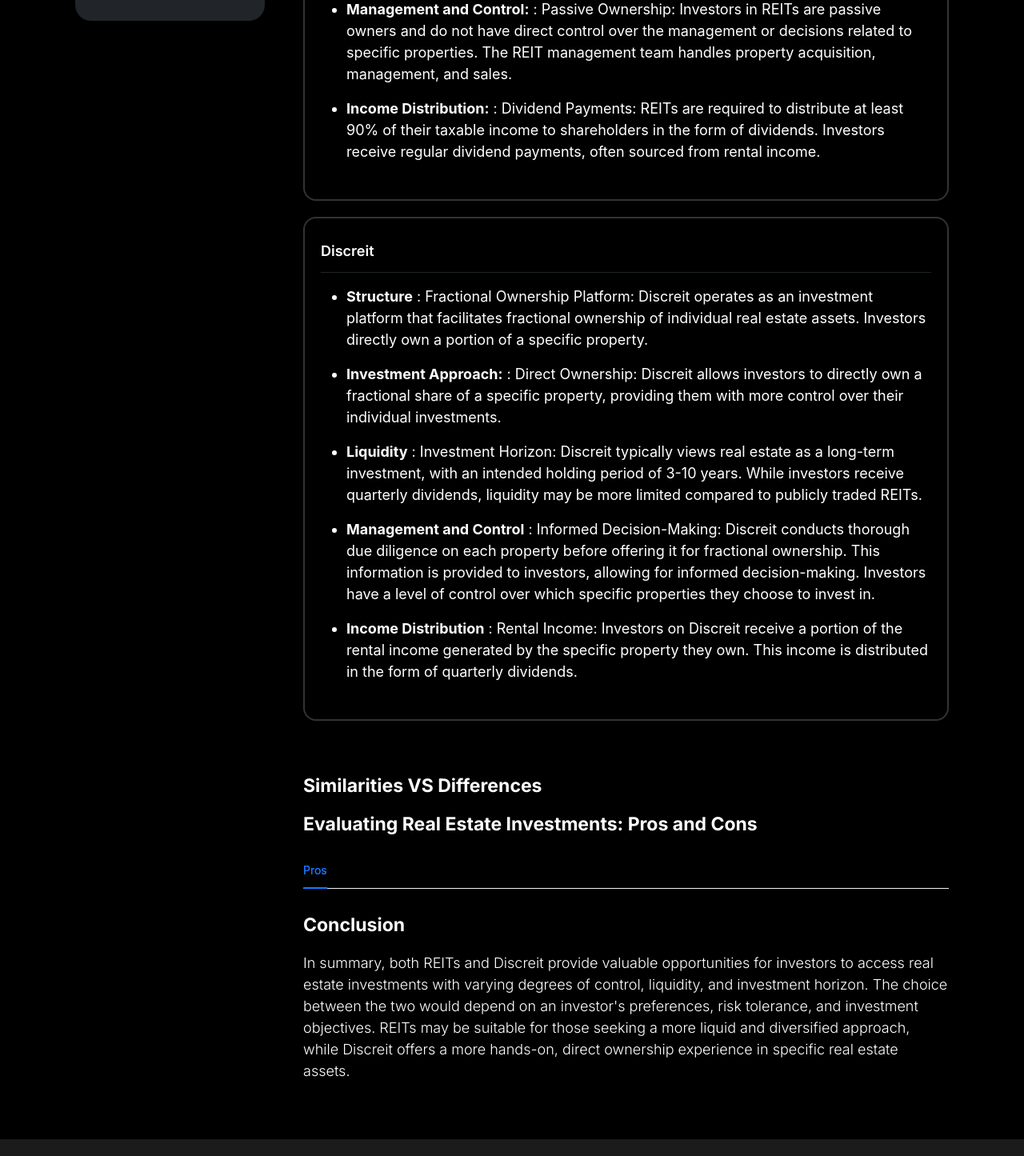
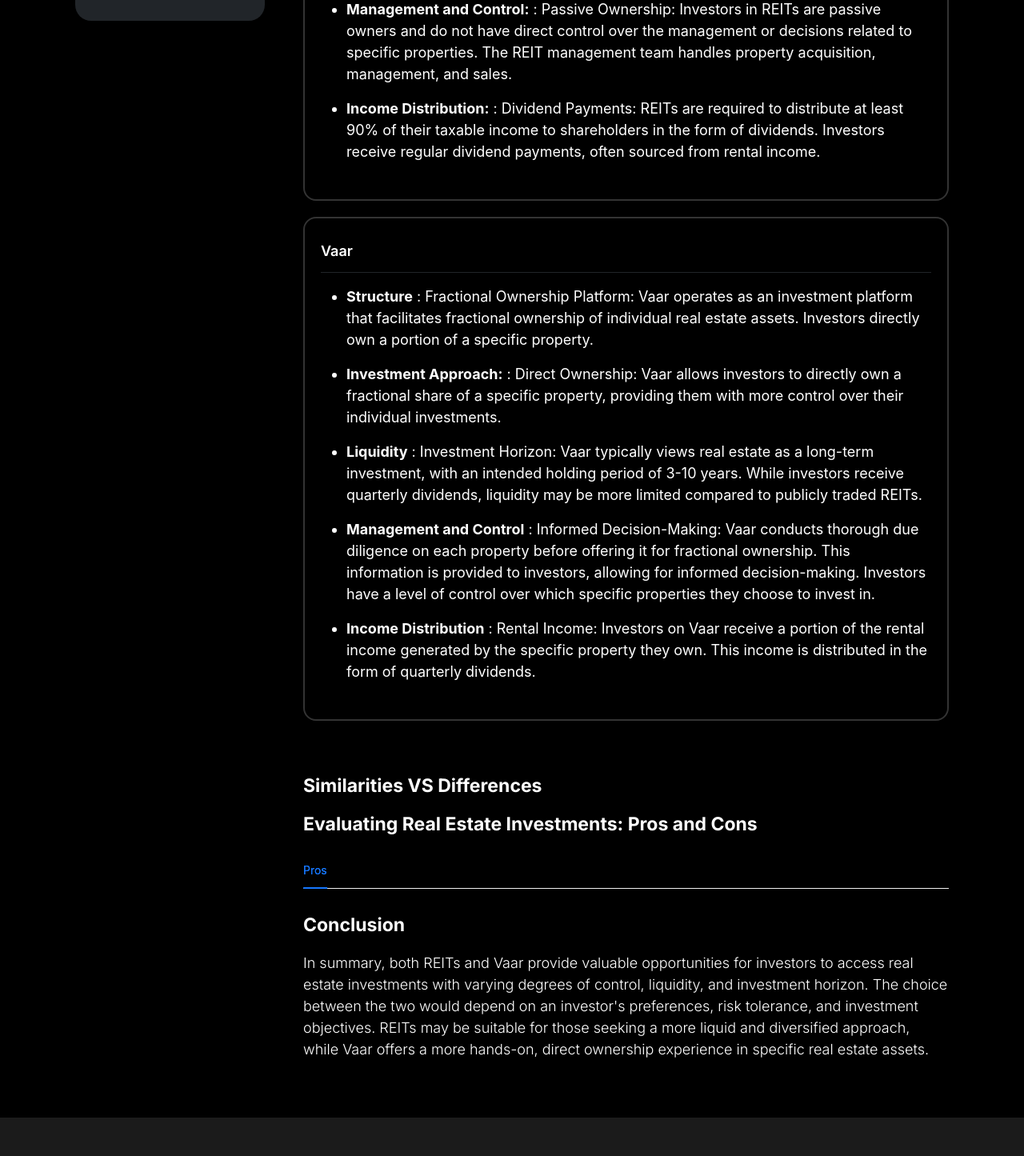
Before and after one commit to webtesting22/vaar, a React (Vite) app: page /SingleResource13 in a window 1280 px wide. Shown: the part 1330-2775 px from the top of the page at 80% size. Built offline with nearby package versions, Linux system fonts and the light colour scheme.

Commit message:
distric to vaar changes

```diff
--- a/src/Components/AllResources/AllResources.jsx
+++ b/src/Components/AllResources/AllResources.jsx
@@ -15,7 +15,7 @@ function AllResources() {
             <section>
                 <div className="container">
                     <div>
-                        <h1 style={{ fontSize: "50px",color:"white",fontWeight:"300" }}>All resources</h1>
+                        <h1 style={{ fontSize: "50px",color:"white",fontWeight:"300" }}>101 Real Estate</h1>
                         {/* <select class="form-select" aria-label="Default select example">
                             <option selected>Topics</option>
                             <option value="1">One</option>
--- a/src/Components/AllResources/Allresources.css
+++ b/src/Components/AllResources/Allresources.css
@@ -28,10 +28,13 @@
    /* border: 1px solid red; */
    width: 100%;
 }
+.module-box:hover .all-resources-box h4{
+   color: #D4F604;
+}
 
 .module-box img {
    width: 100%;
-   height: 30vh;
+   height: 100%;
    border-radius: 20px;
 }
 
--- a/src/Components/AllResources/Resources13/SingleResource13.jsx
+++ b/src/Components/AllResources/Resources13/SingleResource13.jsx
@@ -54,27 +54,27 @@ function SingleResource13() {
             ]
         },
         {
-            cardMainTitle: "Discreit",
+            cardMainTitle: "Vaar",
             cardDetails: [
                 {
                     mainPoint: "Structure",
-                    Descriptions: "Fractional Ownership Platform: Discreit operates as an investment platform that facilitates fractional ownership of individual real estate assets. Investors directly own a portion of a specific property."
+                    Descriptions: "Fractional Ownership Platform: Vaar operates as an investment platform that facilitates fractional ownership of individual real estate assets. Investors directly own a portion of a specific property."
                 },
                 {
                     mainPoint: "Investment Approach:",
-                    Descriptions: "Direct Ownership: Discreit allows investors to directly own a fractional share of a specific property, providing them with more control over their individual investments."
+                    Descriptions: "Direct Ownership: Vaar allows investors to directly own a fractional share of a specific property, providing them with more control over their individual investments."
                 },
                 {
                     mainPoint: "Liquidity",
-                    Descriptions: "Investment Horizon: Discreit typically views real estate as a long-term investment, with an intended holding period of 3-10 years. While investors receive quarterly dividends, liquidity may be more limited compared to publicly traded REITs."
+                    Descriptions: "Investment Horizon: Vaar typically views real estate as a long-term investment, with an intended holding period of 3-10 years. While investors receive quarterly dividends, liquidity may be more limited compared to publicly traded REITs."
                 },
                 {
                     mainPoint: "Management and Control",
-                    Descriptions: "Informed Decision-Making: Discreit conducts thorough due diligence on each property before offering it for fractional ownership. This information is provided to investors, allowing for informed decision-making. Investors have a level of control over which specific properties they choose to invest in."
+                    Descriptions: "Informed Decision-Making: Vaar conducts thorough due diligence on each property before offering it for fractional ownership. This information is provided to investors, allowing for informed decision-making. Investors have a level of control over which specific properties they choose to invest in."
                 },
                 {
                     mainPoint: "Income Distribution",
-                    Descriptions: "Rental Income: Investors on Discreit receive a portion of the rental income generated by the specific property they own. This income is distributed in the form of quarterly dividends."
+                    Descriptions: "Rental Income: Investors on Vaar receive a portion of the rental income generated by the specific property they own. This income is distributed in the form of quarterly dividends."
                 }
             ]
         }
@@ -94,7 +94,7 @@ function SingleResource13() {
                         </Col>
                         <Col lg={18} md={18} className="full-width-on-mobile">
                             <div className="resources-right-container">
-                                <p id="RealEstateInvestmentTrusts(REITs)">Real Estate Investment Trusts (REITs) and Discreit share similarities in that they both provide a way for investors to gain exposure to real estate without having to directly own and manage physical properties. However, there are key differences in their structures, investment approaches, and the level of control investors have over their investments. Let's delve into the concepts of REITs and Discreit, highlighting both their commonalities and distinctions:</p>
+                                <p id="RealEstateInvestmentTrusts(REITs)">Real Estate Investment Trusts (REITs) and Vaar share similarities in that they both provide a way for investors to gain exposure to real estate without having to directly own and manage physical properties. However, there are key differences in their structures, investment approaches, and the level of control investors have over their investments. Let's delve into the concepts of REITs and Vaar, highlighting both their commonalities and distinctions:</p>
                                 <div className="padding-slite"></div>
 
                                 {VaarData.map((item, index) => (
@@ -129,7 +129,7 @@ function SingleResource13() {
 
                                 </div>
                                 <h4 id="Conclusion">Conclusion</h4>
-                                <p>In summary, both REITs and Discreit provide valuable opportunities for investors to access real estate investments with varying degrees of control, liquidity, and investment horizon. The choice between the two would depend on an investor's preferences, risk tolerance, and investment objectives. REITs may be suitable for those seeking a more liquid and diversified approach, while Discreit offers a more hands-on, direct ownership experience in specific real estate assets.</p>
+                                <p>In summary, both REITs and Vaar provide valuable opportunities for investors to access real estate investments with varying degrees of control, liquidity, and investment horizon. The choice between the two would depend on an investor's preferences, risk tolerance, and investment objectives. REITs may be suitable for those seeking a more liquid and diversified approach, while Vaar offers a more hands-on, direct ownership experience in specific real estate assets.</p>
                             </div>
                         </Col>
                     </Row>
--- a/src/Components/AllResources/Resources14/SingleResource14.jsx
+++ b/src/Components/AllResources/Resources14/SingleResource14.jsx
@@ -31,7 +31,7 @@ function SingleResource14() {
             cardDetails: [
                 {
                     cardBoldText: "Potential Return",
-                    cardDescription: "Investors on Discreit receive a share of the rental income generated by the properties they own. This forms a consistent and predictable stream of passive income."
+                    cardDescription: "Investors on Vaar receive a share of the rental income generated by the properties they own. This forms a consistent and predictable stream of passive income."
 
                 },
                 {
@@ -83,7 +83,7 @@ function SingleResource14() {
                         </Col>
                         <Col lg={18} md={18} className="full-width-on-mobile">
                             <div className="resources-right-container">
-                                <p>Risk-return analysis is a fundamental principle in investment, assessing the relationship between the potential for higher returns and the associated level of risk. In the context of Discreit, a platform facilitating fractional ownership of real estate, the risk-return profile can be analyzed considering various factors. Here's a breakdown of how the risk-return analysis may be approached using Discreit:</p>
+                                <p>Risk-return analysis is a fundamental principle in investment, assessing the relationship between the potential for higher returns and the associated level of risk. In the context of Vaar, a platform facilitating fractional ownership of real estate, the risk-return profile can be analyzed considering various factors. Here's a breakdown of how the risk-return analysis may be approached using Vaar:</p>
                                 <div className="padding-slite"></div>
                                 <h4>Return Components</h4>
                                 <div className="pc-view-14">
--- a/src/Components/Founder/Founder.jsx
+++ b/src/Components/Founder/Founder.jsx
@@ -119,8 +119,8 @@ function Founder() {
                                         <img src={founderPicture} alt="Not/loaded" className='owner-mobile-img' />
                                         <h2>From the Founder</h2>
                                         <h3>Vidhi Kankaria</h3>
-                                        <p style={{fontWeight:"200"}}>New concepts are no longer intimidating, and challenges have become puzzles awaiting solutions. With this mindset, we are developing Vaar in the traditionally inaccessible realm of real estate. <br /> The ultimate goal? <b style={{color:"#D4F604"}}> Digital access to income-generating real estate for ALL.</b></p>
-
+                                        <p style={{fontWeight:"200"}}>New concepts are no longer intimidating, and challenges have become puzzles awaiting solutions. With this mindset, we are developing Vaar in the traditionally inaccessible realm of real estate. The ultimate goal?<br /> <b style={{color:"#D4F604"}}> Digital access to income-generating real estate for ALL.</b></p>
+                                        <span style={{color:"#475467"}}>Founder, <br /><b>Vidhi Kankaria</b></span>
                                     </div>
                                 </div>
                             </div>
--- a/src/Components/Vaar/Vaar.jsx
+++ b/src/Components/Vaar/Vaar.jsx
@@ -140,6 +140,10 @@ function Vaar() {
                             // pagination={{
                             //     clickable: true,
                             // }}
+                            autoplay={{
+                                delay: 2500,
+                                disableOnInteraction: true,
+                            }}
                             modules={[Pagination]}
                             className="mySwiper"
                         >
--- a/src/Components/VaarTeam/VaarTeam.jsx
+++ b/src/Components/VaarTeam/VaarTeam.jsx
@@ -96,7 +96,7 @@ function VaarTeam() {
                 <div>
                     {/* <div className="section-padding"></div> */}
                     <div className='container only-mobile-heading'>
-                        <h1 style={{ fontSize: "18px", fontWeight: "700", color: "white" }}>Our Team</h1>
+                        <h1 style={{ fontSize: "18px", fontWeight: "700", color: "white" }}>Our Tefsafsam</h1>
                         <hr className='team-hr mb-4' />
                     </div>
                     <h1 style={{ textAlign: "center", fontSize: "55px", paddingBottom: "3rem", color: "white" }} className='only-pc-heading'>Our Team</h1>
```
